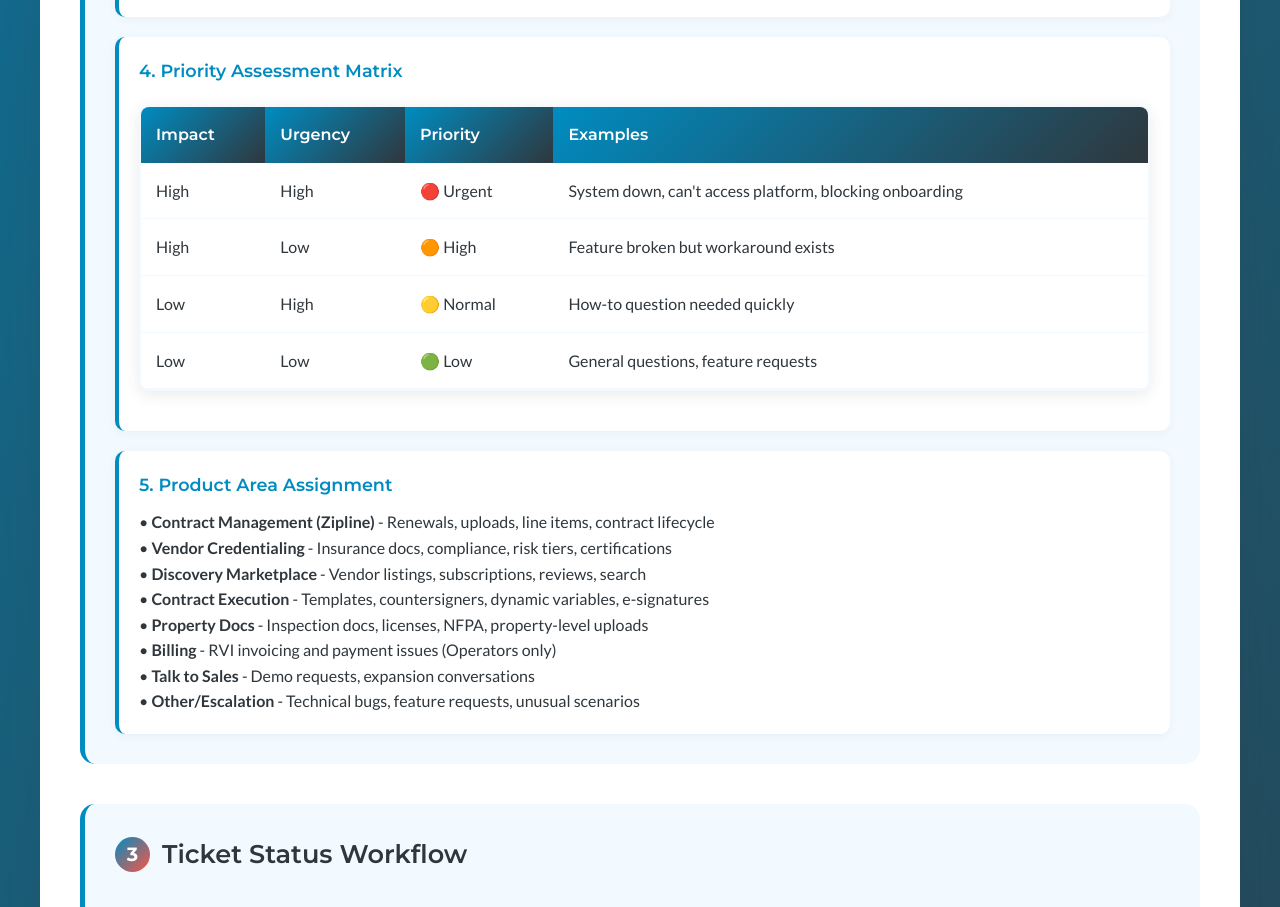
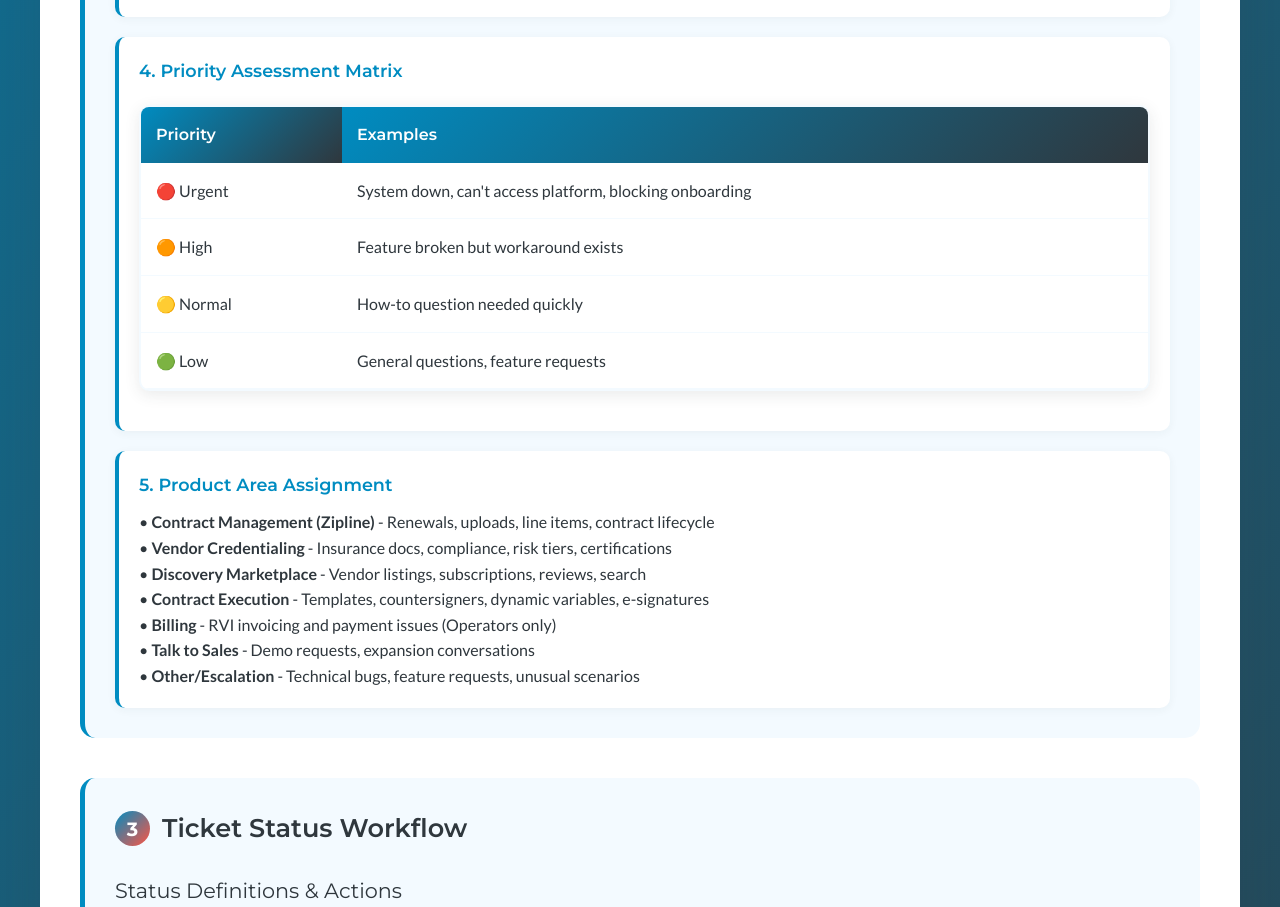
Before and after one commit to Steph787/revyse-zendesk-sop, a plain HTML site: page index.html in a window 1280 px wide. Shown: the part 2479-3386 px from the top of the page. Drawn offline with Linux system fonts and the light colour scheme.

Commit message:
fix priority table

```diff
--- a/index.html
+++ b/index.html
@@ -509,34 +509,24 @@
                             <table>
                                 <thead>
                                     <tr>
-                                        <th>Impact</th>
-                                        <th>Urgency</th>
                                         <th>Priority</th>
                                         <th>Examples</th>
                                     </tr>
                                 </thead>
                                 <tbody>
                                     <tr>
-                                        <td>High</td>
-                                        <td>High</td>
                                         <td>🔴 Urgent</td>
                                         <td>System down, can't access platform, blocking onboarding</td>
                                     </tr>
                                     <tr>
-                                        <td>High</td>
-                                        <td>Low</td>
                                         <td>🟠 High</td>
                                         <td>Feature broken but workaround exists</td>
                                     </tr>
                                     <tr>
-                                        <td>Low</td>
-                                        <td>High</td>
                                         <td>🟡 Normal</td>
                                         <td>How-to question needed quickly</td>
                                     </tr>
                                     <tr>
-                                        <td>Low</td>
-                                        <td>Low</td>
                                         <td>🟢 Low</td>
                                         <td>General questions, feature requests</td>
                                     </tr>
@@ -551,7 +541,6 @@
                         <p>• <strong>Vendor Credentialing</strong> - Insurance docs, compliance, risk tiers, certifications</p>
                         <p>• <strong>Discovery Marketplace</strong> - Vendor listings, subscriptions, reviews, search</p>
                         <p>• <strong>Contract Execution</strong> - Templates, countersigners, dynamic variables, e-signatures</p>
-                        <p>• <strong>Property Docs</strong> - Inspection docs, licenses, NFPA, property-level uploads</p>
                         <p>• <strong>Billing</strong> - RVI invoicing and payment issues (Operators only)</p>
                         <p>• <strong>Talk to Sales</strong> - Demo requests, expansion conversations</p>
                         <p>• <strong>Other/Escalation</strong> - Technical bugs, feature requests, unusual scenarios</p>
```
